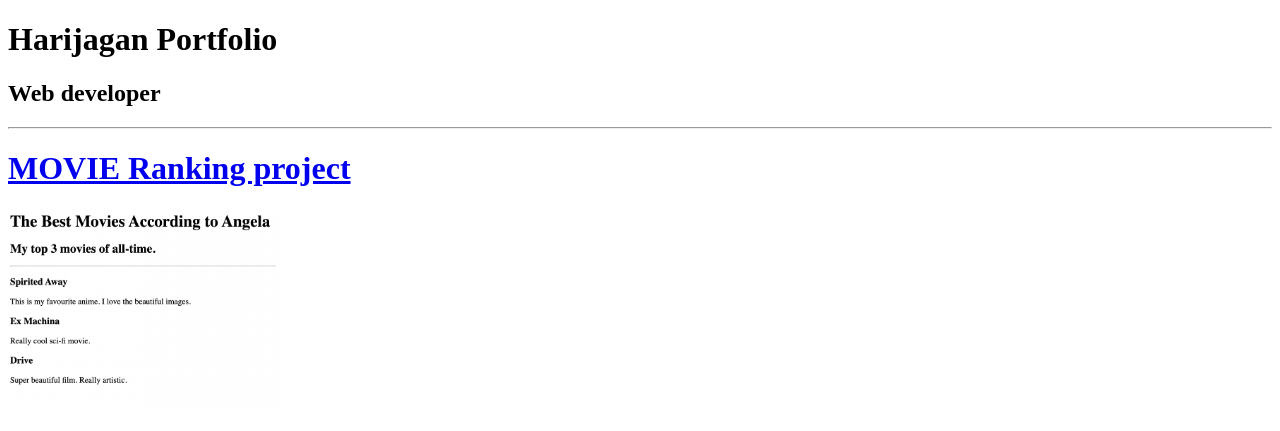
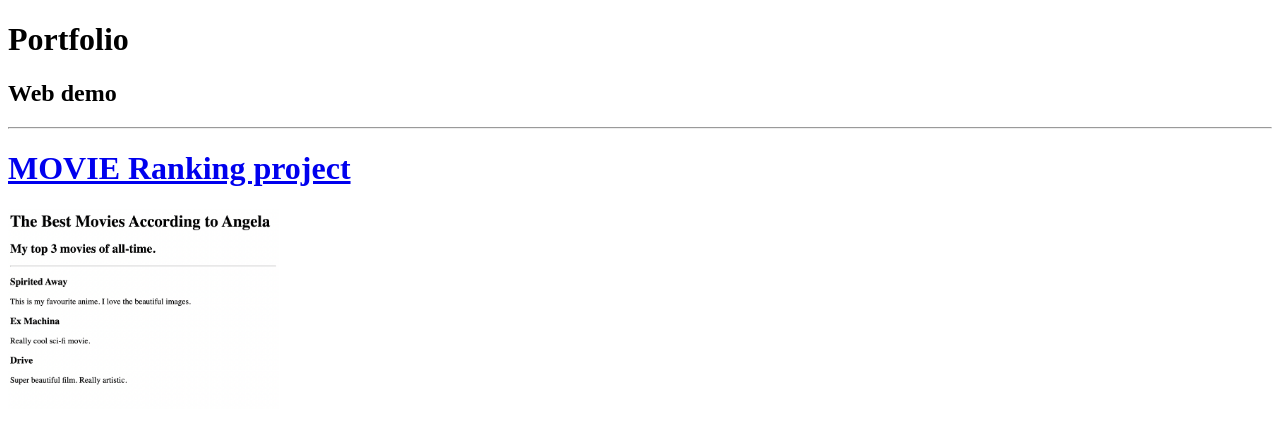
Before and after one commit to HARIJAGAN17/Demo-web, a plain HTML site: page index.html in a window 1280 px wide. Shown: the top 431 px of the page. Drawn offline with Linux system fonts and the light colour scheme.

Commit message:
Changed Heading

```diff
--- a/index.html
+++ b/index.html
@@ -22,8 +22,8 @@ https://developer.mozilla.org/en-US/docs/Web/HTML/Element/img#attr-height -->
     <title>My first site</title>
 </head>
 <body>
-    <h1>Harijagan Portfolio</h1>
-    <h2>Web developer</h2>
+    <h1>Portfolio</h1>
+    <h2>Web demo</h2>
     <hr>
     <h1><a href="./public/movie-ranking.html">MOVIE Ranking project</a></h1>
     <img src="./assets/images/movie-ranking.png" alt="" height =200>
```
